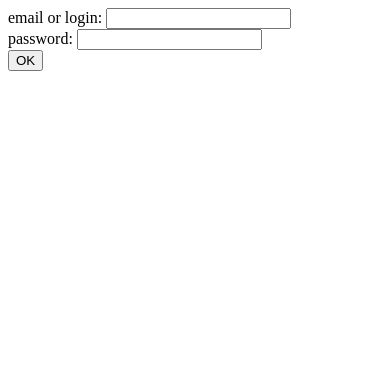
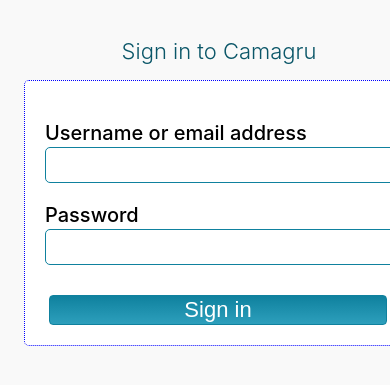
Before and after one commit to adamceci/Camagru, a PHP site: page /Camagru/login in a window 390 px wide; the page is wider, and only the part inside the window is pictured. Shown: the top 385 px of that part. Run offline with PHP 8.4, Linux system fonts and the light colour scheme.

Commit message:
login view css

```diff
--- a/assets/css/style.css
+++ b/assets/css/style.css
@@ -176,6 +176,7 @@ div.header div:nth-child(4) button {
     padding-top: 4px;
     padding-bottom: 4px;
     padding-left: 8px;
+    border: 1px solid rgb(15, 129, 158);
 }
 
 .create_user_file_input {
@@ -186,7 +187,7 @@ div.header div:nth-child(4) button {
 .input_text {
     font-family: -apple-system,BlinkMacSystemFont,Segoe UI,Helvetica,Arial,sans-serif,Apple Color Emoji,Segoe UI Emoji;
     margin-bottom: 2px;
-    font-size: 10px;
+    font-size: 15px;
     font-weight: 500;
 }
 
@@ -256,6 +257,7 @@ div.header div:nth-child(4) button {
         padding-top: 4px;
         padding-bottom: 4px;
         padding-left: 8px;
+        border: 1px solid rgb(15, 129, 158);
     }
 
     .create_user_file_input {
@@ -293,3 +295,147 @@ div.header div:nth-child(4) button {
 /*
 Create user form css end
  */
+
+/*
+Login view css start
+ */
+
+.sign_in_body {
+    background-color: #f9f9f9;
+}
+
+.sign_in_absolute_title {
+    width: 100%;
+    padding-left: 16px;
+    position: absolute;
+    text-align: initial;
+    margin-left: 32%;
+}
+
+.sign_in_title {
+    display: block;
+    font-family: -apple-system,BlinkMacSystemFont,Segoe UI,Helvetica,Arial,sans-serif,Apple Color Emoji,Segoe UI Emoji;
+    color: rgb(10, 86, 104);
+    position: relative;
+    left: 12%;
+    font-size: 18px;
+    top: 15px;
+    font-weight: 300;
+}
+
+.sign_in_absolute_form {
+    position: absolute;
+    width: 30%;
+    min-width: 300px;
+    max-width: 400px;
+    padding-right: 30px;
+    padding-left: 16px;
+    top: 80px;
+    margin-left: 36%;
+}
+
+
+.sign_in_inputs{
+    width: 100%;
+    border-radius: 5px;
+    font-size: 13px;
+    background-color: #fff;
+    padding-top: 4px;
+    padding-bottom: 4px;
+    padding-left: 8px;
+    border: 1px solid rgb(15, 129, 158);
+}
+
+.sign_in_submit {
+    width: 100%;
+    background: linear-gradient(rgb(15, 129, 158), rgb(45, 159, 188));
+    border: 1px solid rgb(15, 129, 158);
+    border-radius: 4px;
+    font-size: 15px;
+    color: #fff;
+    margin-top: 20px;
+    margin-left: 4px;
+}
+
+.sign_in_submit:hover {
+    background: linear-gradient(rgb(45, 159, 188), rgb(15, 129, 158));
+}
+
+.sign_in_error_msg {
+    background-color: red;
+    margin-bottom:10px;
+}
+
+.sign_in_form {
+    padding: 20px;
+    padding-right: 30px;
+    border: 1px dotted rgb(15, 129, 158);
+    border-radius: 5px;
+    background-color: #fff;
+}
+
+@media screen and (max-width: 780px) {
+
+    .sign_in_absolute_title {
+        width: 100%;
+        padding-left: 16px;
+        position: absolute;
+        text-align: center;
+        margin-left: 0%;
+    }
+
+    .sign_in_title {
+        font-family: -apple-system,BlinkMacSystemFont,Segoe UI,Helvetica,Arial,sans-serif,Apple Color Emoji,Segoe UI Emoji;
+        font-size: 22px;
+        font-weight: 300;
+        left: 0;
+    }
+
+    .sign_in_absolute_form {
+        position: absolute;
+        width: 100%;
+        max-width: 100%;
+        padding-right: 16px;
+        padding-left: 16px;
+        margin-left: 0%;
+    }
+
+    .sign_in_form {
+        padding: 20px;
+        padding-right: 30px;
+        border: 1px dotted blue;
+        border-radius: 5px;
+        background-color: #fff;
+    }
+
+    .sign_in_inputs{
+        width: 100%;
+        border-radius: 5px;
+        font-size: 22px;
+        background-color: #fff;
+        padding-top: 4px;
+        padding-bottom: 4px;
+        padding-left: 8px;
+        border: 1px solid rgb(15, 129, 158);
+    }
+
+    .sign_in_submit {
+        width: 100%;
+        background: linear-gradient(rgb(15, 129, 158), rgb(45, 159, 188));
+        border: 1px solid rgb(15, 129, 158);
+        border-radius: 4px;
+        font-size: 22px;
+        color: #fff;
+        margin-left: 4px;
+        margin-top: 30px;
+    }
+
+    .sign_in_submit:hover {
+        background: linear-gradient(rgb(45, 159, 188), rgb(15, 129, 158));
+    }
+
+    .sign_in_error_msg {
+        background-color: red;
+        margin-bottom:10px;
+    }
+}
--- a/views/login.view.php
+++ b/views/login.view.php
@@ -8,15 +8,21 @@ if (isset($_SESSION) && array_key_exists("last_login", $_SESSION)) {
 <html>
 <head>
     <meta charset="utf-8">
+    <meta name="viewport" content="width=device-width">
     <link rel="stylesheet" href="assets/css/style.css?rnd=132" type="text/css">
 </head>
-<body>
-
-<form action="login" method="POST">
-    email or login: <input type="login" name="login" value="<?php if(isset($last_input)) echo $last_input; $last_input = ""; ?>"/><br>
-    password: <input type="password" name="password" value=""/><br>
-    <input type="submit" name="submit_login" value="OK">
-</form>
-
+<body class="sign_in_body">
+<div class="sign_in_responsive">
+    <div class="sign_in_absolute_title">
+        <h1 class="sign_in_title">Sign in to Camagru</h1>
+    </div>
+    <div class="sign_in_absolute_form">
+        <form class="sign_in_form" action="login" method="POST">
+            <p class="input_text">Username or email address</p><input class="sign_in_inputs" type="login" name="login" value="<?php if(isset($last_input)) echo $last_input; $last_input = ""; ?>"/><br>
+            <p class="input_text">Password</p><input class="sign_in_inputs" type="password" name="password" value=""/><br>
+            <input class="sign_in_submit" type="submit" name="submit_login" value="Sign in">
+        </form>
+    </div>
+</div>
 </body>
 </html>
```
